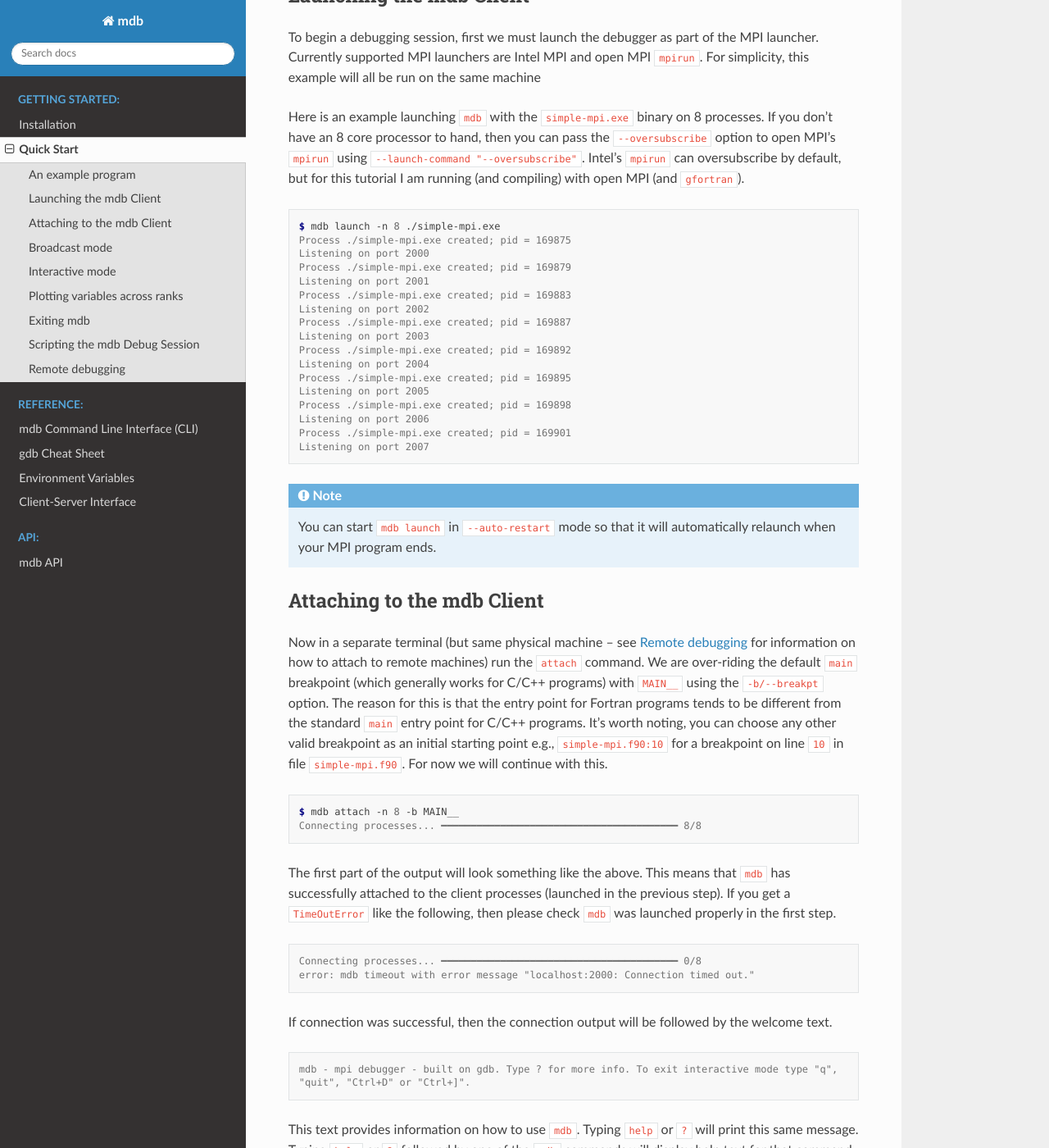
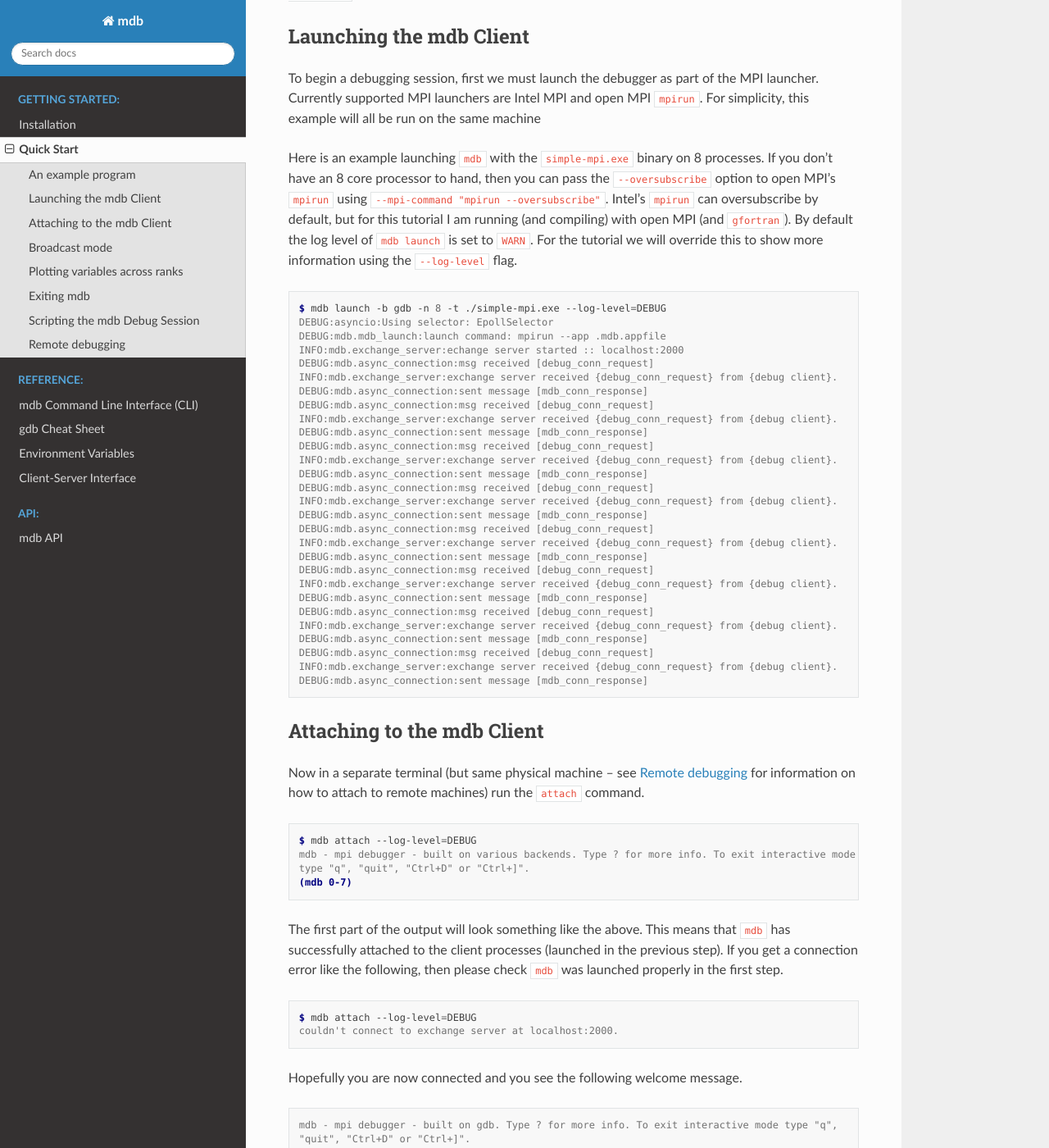
Before and after one commit to TomMelt/mdb, a Sphinx documentation site: the page built from docs/source/quick-start.rst, in a window 1280 px wide and 1400 px high, scrolled down 1161 px. Shown: the whole window at 82% size. Built offline with Sphinx 7.4.7 and the Read the Docs theme 2.0.0, drawn with Linux system fonts in a browser that asks for light colours; some of the changed text lies outside the part shown.

Commit message:
update quickstart demo

```diff
--- a/docs/source/quick-start.rst
+++ b/docs/source/quick-start.rst
@@ -14,30 +14,33 @@ following output.
 
 .. code-block:: console
 
-   $ mdb attach --help
-    Usage: mdb attach [OPTIONS]
+   Usage: mdb attach [OPTIONS]
 
-    Options:
-      -n, --ranks INTEGER         Total number of ranks to debug.  [default: 1]
-      -s, --select TEXT           Rank(s) to debug e.g., 0,3-5 will debug ranks
-                                  0,3,4 and 5. If empty all ranks will be
-                                  selected. Note ranks starts with zero index.
-      -h, --host TEXT             Host machine name.  [default: localhost]
-      -p, --port INTEGER          Starting port address. Each rank's port is
-                                  assigned as [port_address + rank].  [default:
-                                  2000]
-      -b, --breakpt TEXT          By default mdb will search for the first
-                                  breakpoint (`main` or `MAIN__`). You can chose
-                                  to override this by manually specifying a
-                                  specific breakpoint.  [default: main]
-      -x, --exec-script FILENAME  Execute a set of mdb commands contained in a
-                                  script file.
-      --plot-lib TEXT             Plotting library to use. Recommended default is
-                                  [termgraph] but if this is not available
-                                  [matplotlib] will be used. [matplotlib] is best
-                                  if there are many ranks to debug e.g., -n 100.
-                                  [default: termgraph]
-      --help                      Show this message and exit.
+     Attach to mdb debug server.
+
+     Example:
+
+     $ mdb attach -x script.mdb
+
+   Options:
+     -h, --hostname TEXT         Hostname where exchange server is running.
+                                 [default: localhost]
+     -p, --port INTEGER          Starting port address. Each rank's port is
+                                 assigned as [port_address + rank].  [default:
+                                 2000]
+     -s, --select TEXT           Rank(s) to debug e.g., 0,3-5 will debug ranks
+                                 0,3,4 and 5. If empty all ranks will be
+                                 selected. Note ranks starts with zero index.
+     -x, --exec-script FILENAME  Execute a set of mdb commands contained in a
+                                 script file.
+     --log-level TEXT            Choose minimum level of debug messages: [DEBUG,
+                                 INFO, WARN, ERROR, CRITICAL]  [default: WARN]
+     --plot-lib TEXT             Plotting library to use. Recommended default is
+                                 [termgraph] but if this is not available
+                                 [matplotlib] will be used. [matplotlib] is best
+                                 if there are many ranks to debug e.g., -n 100.
+                                 [default: termgraph]
+     --help                      Show this message and exit.
 
 
 An example program
@@ -70,34 +73,41 @@ example will all be run on the same machine
 
 Here is an example launching ``mdb`` with the ``simple-mpi.exe`` binary on 8 processes. If you don't
 have an 8 core processor to hand, then you can pass the ``--oversubscribe`` option to open MPI's
-``mpirun`` using ``--launch-command "--oversubscribe"``. Intel's ``mpirun`` can oversubscribe by
-default, but for this tutorial I am running (and compiling) with open MPI (and ``gfortran``).
+``mpirun`` using ``--mpi-command "mpirun --oversubscribe"``. Intel's ``mpirun`` can oversubscribe by
+default, but for this tutorial I am running (and compiling) with open MPI (and ``gfortran``). By
+default the log level of ``mdb launch`` is set to ``WARN``. For the tutorial we will override this
+to show more information using the ``--log-level`` flag.
 
 .. code-block:: console
 
-   $ mdb launch -n 8 ./simple-mpi.exe
-   Process ./simple-mpi.exe created; pid = 169875
-   Listening on port 2000
-   Process ./simple-mpi.exe created; pid = 169879
-   Listening on port 2001
-   Process ./simple-mpi.exe created; pid = 169883
-   Listening on port 2002
-   Process ./simple-mpi.exe created; pid = 169887
-   Listening on port 2003
-   Process ./simple-mpi.exe created; pid = 169892
-   Listening on port 2004
-   Process ./simple-mpi.exe created; pid = 169895
-   Listening on port 2005
-   Process ./simple-mpi.exe created; pid = 169898
-   Listening on port 2006
-   Process ./simple-mpi.exe created; pid = 169901
-   Listening on port 2007
-
-
-
-.. note::
-   You can start ``mdb launch`` in ``--auto-restart`` mode so that it will automatically relaunch
-   when your MPI program ends.
+   $ mdb launch -b gdb -n 8 -t ./simple-mpi.exe --log-level=DEBUG
+   DEBUG:asyncio:Using selector: EpollSelector
+   DEBUG:mdb.mdb_launch:launch command: mpirun --app .mdb.appfile
+   INFO:mdb.exchange_server:echange server started :: localhost:2000
+   DEBUG:mdb.async_connection:msg received [debug_conn_request]
+   INFO:mdb.exchange_server:exchange server received {debug_conn_request} from {debug client}.
+   DEBUG:mdb.async_connection:sent message [mdb_conn_response]
+   DEBUG:mdb.async_connection:msg received [debug_conn_request]
+   INFO:mdb.exchange_server:exchange server received {debug_conn_request} from {debug client}.
+   DEBUG:mdb.async_connection:sent message [mdb_conn_response]
+   DEBUG:mdb.async_connection:msg received [debug_conn_request]
+   INFO:mdb.exchange_server:exchange server received {debug_conn_request} from {debug client}.
+   DEBUG:mdb.async_connection:sent message [mdb_conn_response]
+   DEBUG:mdb.async_connection:msg received [debug_conn_request]
+   INFO:mdb.exchange_server:exchange server received {debug_conn_request} from {debug client}.
+   DEBUG:mdb.async_connection:sent message [mdb_conn_response]
+   DEBUG:mdb.async_connection:msg received [debug_conn_request]
+   INFO:mdb.exchange_server:exchange server received {debug_conn_request} from {debug client}.
+   DEBUG:mdb.async_connection:sent message [mdb_conn_response]
+   DEBUG:mdb.async_connection:msg received [debug_conn_request]
+   INFO:mdb.exchange_server:exchange server received {debug_conn_request} from {debug client}.
+   DEBUG:mdb.async_connection:sent message [mdb_conn_response]
+   DEBUG:mdb.async_connection:msg received [debug_conn_request]
+   INFO:mdb.exchange_server:exchange server received {debug_conn_request} from {debug client}.
+   DEBUG:mdb.async_connection:sent message [mdb_conn_response]
+   DEBUG:mdb.async_connection:msg received [debug_conn_request]
+   INFO:mdb.exchange_server:exchange server received {debug_conn_request} from {debug client}.
+   DEBUG:mdb.async_connection:sent message [mdb_conn_response]
 
 .. _attach_client:
 
@@ -105,29 +115,26 @@ Attaching to the mdb Client
 ---------------------------
 
 Now in a separate terminal (but same physical machine -- see :ref:`remote_debugging` for information
-on how to attach to remote machines) run the ``attach`` command. We are over-riding the default
-``main`` breakpoint (which generally works for C/C++ programs) with ``MAIN__`` using the
-``-b/--breakpt`` option. The reason for this is that the entry point for Fortran programs tends to
-be different from the standard ``main`` entry point for C/C++ programs. It's worth noting, you can
-choose any other valid breakpoint as an initial starting point e.g., ``simple-mpi.f90:10`` for a
-breakpoint on line ``10`` in file ``simple-mpi.f90``. For now we will continue with this.
+on how to attach to remote machines) run the ``attach`` command.
 
 .. code-block:: console
 
-   $ mdb attach -n 8 -b MAIN__
-   Connecting processes... ━━━━━━━━━━━━━━━━━━━━━━━━━━━━━━━━━━━━━━━━ 8/8
+   $ mdb attach --log-level=DEBUG
+   mdb - mpi debugger - built on various backends. Type ? for more info. To exit interactive mode
+   type "q", "quit", "Ctrl+D" or "Ctrl+]".
+   (mdb 0-7)
 
 The first part of the output will look something like the above. This means that ``mdb`` has
 successfully attached to the client processes (launched in the previous step). If you get a
-``TimeOutError`` like the following, then please check ``mdb`` was launched properly in the first
+connection error like the following, then please check ``mdb`` was launched properly in the first
 step.
 
 .. code-block:: console
 
-   Connecting processes... ━━━━━━━━━━━━━━━━━━━━━━━━━━━━━━━━━━━━━━━━ 0/8
-   error: mdb timeout with error message "localhost:2000: Connection timed out."
+   $ mdb attach --log-level=DEBUG
+   couldn't connect to exchange server at localhost:2000.
 
-If connection was successful, then the connection output will be followed by the welcome text.
+Hopefully you are now connected and you see the following welcome message.
 
 .. code-block:: console
 
@@ -140,17 +147,21 @@ that command e.g.,
 
 .. code-block:: console
 
-   (mdb 0-7) ? info
+   (mdb 0-7) ? command
 
         Description:
-        Print basic statistics (min, mean, max) and produce a bar chart for a
-        given variable [var] on all selected processes. This is intended for
-        float/integer variables.
+        Run [command] on every selected process. Alternatively, manually
+        specify which ranks to run the command on.
 
         Example:
-        The following command will print variable [var] on all selected processes.
+        The following command will run {self.backend.name} command [command] on every process.
 
-            (mdb) pprint [var]
+            (mdb) command [command]
+
+        The following command will run {self.backend.name} command [command] on processes 0,3,4 and 5.
+
+            (mdb) command 0,3-5 [command]
+
 
 Another important point is the ``mdb`` prompt ``(mdb 0-7)``, in this specific example. This tells us
 that any commands issued via ``command`` will be sent to processors ``0-7``. For example,
@@ -158,46 +169,45 @@ that any commands issued via ``command`` will be sent to processors ``0-7``. For
 .. code-block:: console
 
    (mdb 0-7) command info proc
-   0:      process 169875
-   0:      cmdline = './simple-mpi.exe'
-   0:      cwd = '/home/melt/sync/cambridge/projects/side/mdb/examples'
+   0:      process 54584
+   0:      cmdline = '/home/melt/sync/cambridge/projects/side/mdb/examples/simple-mpi.exe'
+   0:      cwd = '/home/melt/sync/cambridge/projects/side/mdb'
    0:      exe = '/home/melt/sync/cambridge/projects/side/mdb/examples/simple-mpi.exe'
-   ------------------------------------------------------------------------
-   1:      process 169879
-   1:      cmdline = './simple-mpi.exe'
-
-   ...
-
-   6:      cwd = '/home/melt/sync/cambridge/projects/side/mdb/examples'
-   6:      exe = '/home/melt/sync/cambridge/projects/side/mdb/examples/simple-mpi.exe'
-   ------------------------------------------------------------------------
-   7:      process 169901
-   7:      cmdline = './simple-mpi.exe'
-   7:      cwd = '/home/melt/sync/cambridge/projects/side/mdb/examples'
+   ************************************************************************
+   1:      process 54576
+   1:      cmdline = '/home/melt/sync/cambridge/projects/side/mdb/examples/simple-mpi.exe'
+   1:      cwd = '/home/melt/sync/cambridge/projects/side/mdb'
+   1:      exe = '/home/melt/sync/cambridge/projects/side/mdb/examples/simple-mpi.exe'
+   ************************************************************************
+   .
+   .
+   .
+   ************************************************************************
+   7:      process 54590
+   7:      cmdline = '/home/melt/sync/cambridge/projects/side/mdb/examples/simple-mpi.exe'
+   7:      cwd = '/home/melt/sync/cambridge/projects/side/mdb'
    7:      exe = '/home/melt/sync/cambridge/projects/side/mdb/examples/simple-mpi.exe'
-   ------------------------------------------------------------------------
 
 From brevity I have used ``...`` to shorten the output. ``command`` is used to send commands
 directly to the ``gdb`` instance of each processor (see :ref:`broadcast_mode` which covers the
 ``broadcast`` command -- this is useful for longer debug sessions). In this case I sent ``info
-proc`` which prints information on each process. Notice that the process id's match those from the
-``launch`` command. The output is sorted in numerical order with each process having it's own rank
-id prepended to the output in the format ``[rank id]:``. Each rank's output is separated by a
-dividing line of hyphen characters i.e., ``---``. If you want to issue a ``gdb`` command to a
-specific rank (or set of ranks) only then you can provide an optional set of ranks, either
-comma-separated, hyphen-separated or a mix of both. For example, to send command ``backtrace -1`` to
-ranks ``0,2-4`` use the following.
+proc`` which prints information on each process. The output is sorted in numerical order with each
+process having it's own rank id prepended to the output in the format ``[rank id]:``. Each rank's
+output is separated by a dividing line of asterisk characters i.e., ``***``. If you want to issue a
+``gdb`` command to a specific rank (or set of ranks) only then you can provide an optional set of
+ranks, either comma-separated, hyphen-separated or a mix of both. For example, to send command
+``backtrace -1`` to ranks ``0,2-4`` use the following.
 
 .. code-block:: console
 
    (mdb 0-7) command 0,2-4 backtrace -1
-   2:      #0  simple () at simple-mpi.f90:1
-
-   3:      #0  simple () at simple-mpi.f90:1
-
-   4:      #0  simple () at simple-mpi.f90:1
-
-   0:      #0  simple () at simple-mpi.f90:1
+   0:      #0  simple () at simple-mpi.f90:8
+   ************************************************************************
+   2:      #0  simple () at simple-mpi.f90:8
+   ************************************************************************
+   3:      #0  simple () at simple-mpi.f90:8
+   ************************************************************************
+   4:      #0  simple () at simple-mpi.f90:8
 
 In theory you now have enough information to start debugging your own programs. Have a play with
 this simple example if you want to get to grips with ``mdb``. There are a couple more useful things
@@ -219,65 +229,24 @@ To enter broadcast mode type the following,
 .. code-block:: console
 
    (mdb 0-7) broadcast start
-   (bct 0-7)
+   (bcm 0-7)
 
-The command prompt will turn to ``(bct 0-7)`` and will also change color to yellow (depending on
+The command prompt will turn to ``(bcm 0-7)`` and will also change color to yellow (depending on
 your terminal color scheme). To leave broadcast mode either press ``CTRL+D`` or type
 ``quit``/``broadcast stop``, e.g.,
 
 .. code-block:: console
 
-   (bct 0-7) broadcast stop
+   (bcm 0-7) broadcast stop
    (mdb 0-7)
 
 The prompt should return to ``(mdb 0-7)`` and be back to the standard font color.
-
-Interactive mode
-----------------
-
-My main focus for ``mdb`` was to leverage ``gdb`` as much as possible i.e., as to not reinvent the
-wheel. Each process is simply connected to a gdb instance. Therefore you can connect to any specific
-rank and dive straight into ``gdb`` - if you want. To do this, we will use the ``interact`` command.
-Specifically we are going to connect to rank 1's ``gdb`` instance.
-
-.. code-block:: console
-
-   (mdb 0-7) interact 1
-   (gdb)
-
-Notice that the command prompt has now changed from ``(mdb 0-7)`` to ``(gdb)``. This represents that
-we are now inside ``gdb``. To exit interactive mode (not ``gdb``) type ``CTRL+D``, ``quit``, ``q``
-or ``CTRL+]``. The ``gdb`` command ``quit`` (alias ``q``) and escape sequence ``CTRL+D`` are now
-intercepted by ``mdbShell.input_filter()`` to stop ``gdb`` killing the debug session on that
-process. In practice it was too easy to accidentally kill the ``gdb`` session during the interactive
-session and it not possible to simply restart that single process without quitting and relaunching
-the entire ``mdb`` parallel debug session. Furthermore, the program behaviour will most-likely be
-undefined when a single process is killed inadvertently. If users are still want to run ``gdb``
-command ``quit`` on a specific rank (or ranks) they can used the command ``command [ranks] quit`` --
-but it is **not recommended**. In the interactive session we can issue any *gdbserver compatible*
-commands (see :ref:`supported`), for example,
-
-.. code-block:: console
-
-   (gdb) show version
-   GNU gdb (Ubuntu 12.1-0ubuntu1~22.04) 12.1
-   Copyright (C) 2022 Free Software Foundation, Inc.
-   License GPLv3+: GNU GPL version 3 or later <http://gnu.org/licenses/gpl.html>
-
-   ...
-
-   For help, type "help".
-   Type "apropos word" to search for commands related to "word".
-
-
-Upon pressing ``CTRL+]`` control will return back to ``mdb`` and you should see the prompt change
-back to ``(mdb 0-7)``.
 
 Plotting variables across ranks
 -------------------------------
 
 It may be useful for some applications to see how the value of a single variable varies across all
-ranks. This can be achieved with the ``info`` command, which will display an ASCII plot (if
+ranks. This can be achieved with the ``plot`` command, which will display an ASCII plot (if
 ``termgraph`` is installed) or a ``Matplotlib`` plot if not. In ``simple-example.f90`` we can see
 that variable ``var`` is set on line 15.
 
@@ -305,17 +274,15 @@ The first breakpoint ``b simple-mpi.f90:15`` will ensure we make it past the cal
 The second breakpoint ``b simple-mpi.f90:17`` is just the other side of where ``var`` is set. The
 first continue command will be sent to all ranks ``0-7``. This will get all ranks up to the first
 breakpoint. The second continue command ``command 0-2,5,7 continue`` will only move ranks
-``0,1,2,5`` and ``7`` to line ``17``. If we issue the ``info var`` command we should see a plot
+``0,1,2,5`` and ``7`` to line ``17``. If we issue the ``plot var`` command we should see a plot
 showing non-zero values for those ranks (except rank ``0`` which is actually set to ``0.0``.)
 
 .. code-block:: console
 
-   (mdb 0-7) info var
-   name: var
-   min : 0.0
-   max : 70.0
-   mean: 18.75
-   n   : 8
+   (mdb 0-7) plot var
+   min  =  0.0
+   max  =  70.0
+   mean =  18.75
 
    0:  0.00
    1: ▇▇▇▇▇▇▇ 10.00
@@ -332,12 +299,10 @@ ranks ``3,4`` and ``6`` we should see the full plot.
 .. code-block:: console
 
    (mdb 0-7) command 3,4,6 c
-   (mdb 0-7) info var
-   name: var
-   min : 0.0
-   max : 70.0
-   mean: 35.0
-   n   : 8
+   (mdb 0-7) plot var
+   min  =  0.0
+   max  =  70.0
+   mean =  35.0
 
    0:  0.00
    1: ▇▇▇▇▇▇▇ 10.00
@@ -371,8 +336,7 @@ sessions. To run the example debug session you can use the following command,
 
 .. code-block:: console
 
-   $ mdb attach -n 8 -b MAIN__ -x simple-mpi-script.mdb
-
+   $ mdb attach -x simple-mpi-script.mdb --log-level=DEBUG
 
 Scripted debugging is also allowed in ``gdb`` and this is where the true benefit of CLI tools really
 shines.
@@ -382,16 +346,5 @@ shines.
 Remote debugging
 ----------------
 
-There are two ways to debug code running on remote servers.
-
-1. ``ssh`` to the remote server and then run ``mdb attach`` as shown in :ref:`attach_client`.
-2. Use the ``--host [hostname]`` option with ``mdb attach`` -- where ``[hostname]`` can be an IP
-   address or node name.
-
-Option 1 is the easiest, quickest and recommended. When using option 2, information on shared
-libraries and debug info has to be sent via TCP and this can be very slow. I have noticed that,
-especially when debugging Intel MPI applications, several GiBs of data are transferred and this
-takes a considerable amount of time (depending on network speed).
-
-There is a third option which I am considering but haven't had a chance to implement or test yet and
-that is using ssh to port forward.
+This section (and :ref:`attach_client`) needs to be updated now that the client-server backend has
+been rewritten.
```
